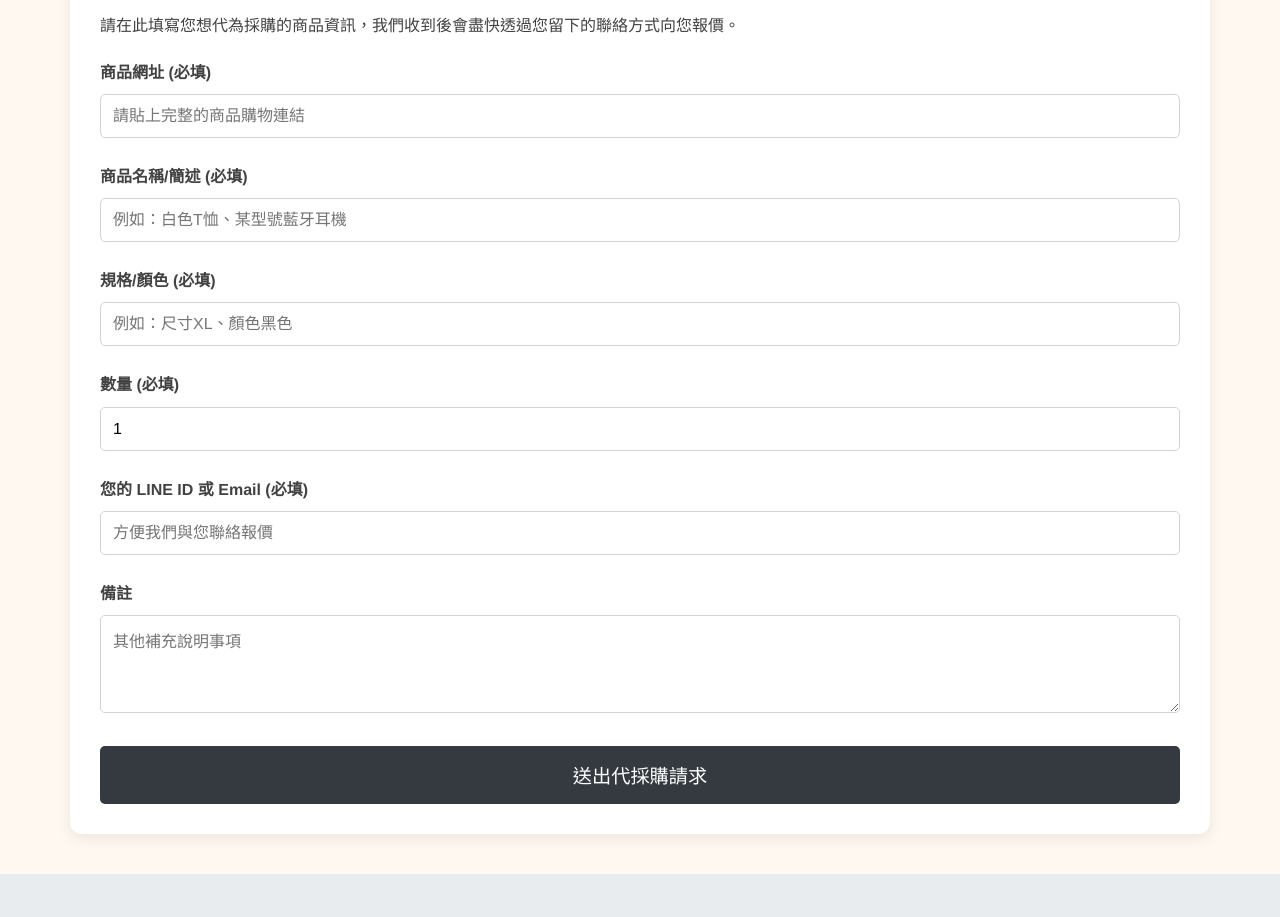
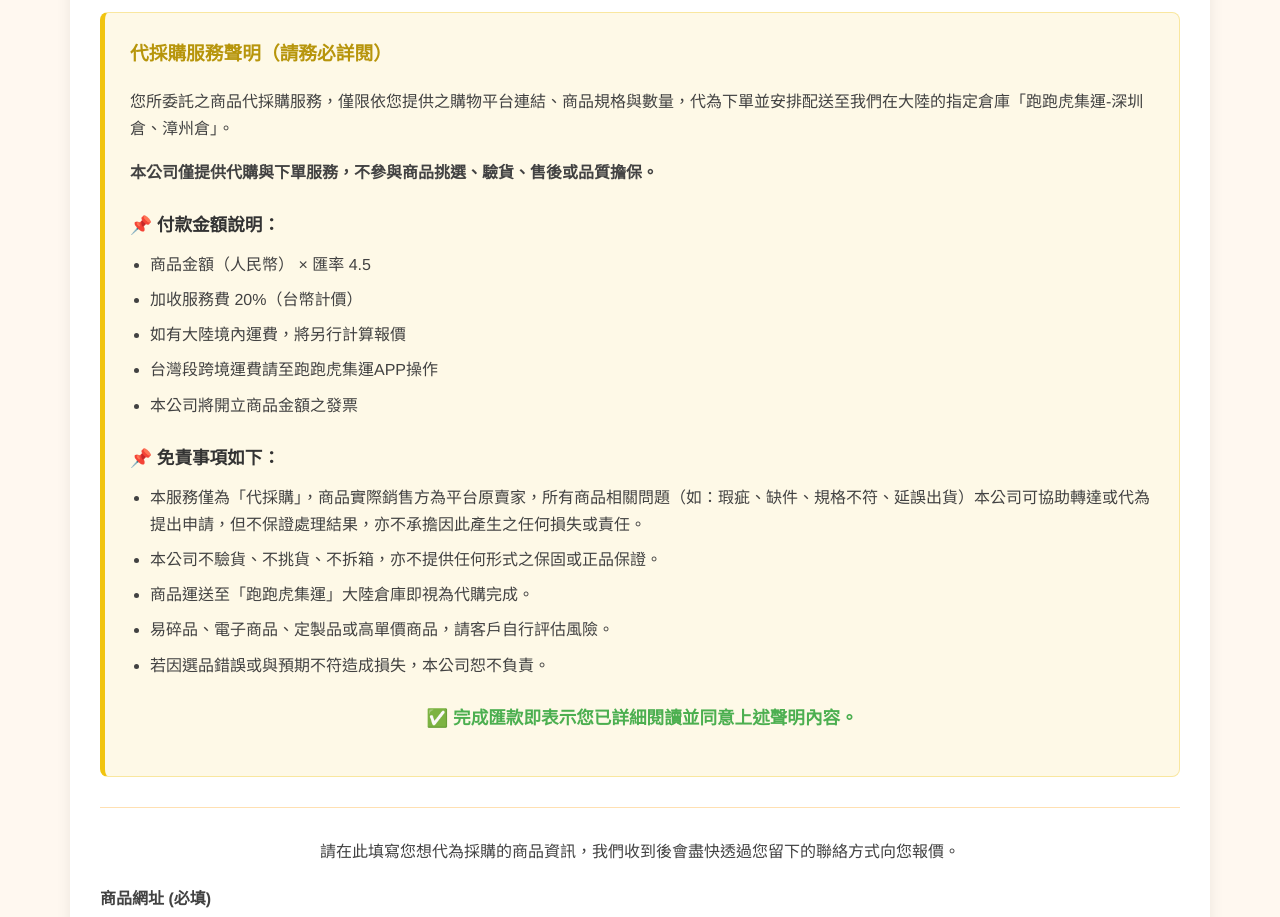
Before and after one commit to RD107924/daigou-platform, a website: page request.html in a window 1280 px wide. Shown: the part 198-1115 px from the top of the page. Drawn offline with Linux system fonts and the light colour scheme.

```diff
--- a/css/style.css
+++ b/css/style.css
@@ -497,3 +497,47 @@
   color: white;
   border-color: var(--primary-color);
 }
+/* --- 代採購聲明區塊樣式 --- */
+.declaration-box {
+  background-color: #fef9e7; /* 柔和的黃色背景 */
+  border: 1px solid #f9e79f;
+  border-left: 5px solid #f1c40f; /* 左側黃色強調線 */
+  border-radius: 8px;
+  padding: 25px;
+  margin-top: 20px;
+  margin-bottom: 30px;
+}
+
+.declaration-box h3 {
+  margin-top: 0;
+  color: #b7950b;
+}
+
+.declaration-box h4.declaration-subtitle {
+  margin-top: 25px;
+  margin-bottom: 10px;
+  color: #333;
+  font-size: 1.1em;
+}
+
+.declaration-box ul {
+  padding-left: 20px;
+  margin: 0;
+}
+
+.declaration-box ul li {
+  margin-bottom: 8px;
+}
+
+.declaration-box .declaration-agreement {
+  margin-top: 25px;
+  font-size: 1.1em;
+  text-align: center;
+  color: var(--success-color);
+}
+
+.section-divider {
+  border: none;
+  border-top: 1px solid var(--border-color);
+  margin: 30px 0;
+}
--- a/request.html
+++ b/request.html
@@ -21,8 +21,47 @@
 
     <main class="container">
       <div class="page-section">
-        <h2>代採購委託單</h2>
-        <p>
+        <h2>代採購委託</h2>
+
+        <div class="declaration-box">
+          <h3>代採購服務聲明（請務必詳閱）</h3>
+          <p>
+            您所委託之商品代採購服務，僅限依您提供之購物平台連結、商品規格與數量，代為下單並安排配送至我們在大陸的指定倉庫「跑跑虎集運-深圳倉、漳州倉」。
+          </p>
+          <p>
+            <strong
+              >本公司僅提供代購與下單服務，不參與商品挑選、驗貨、售後或品質擔保。</strong
+            >
+          </p>
+
+          <h4 class="declaration-subtitle">📌 付款金額說明：</h4>
+          <ul>
+            <li>商品金額（人民幣） × 匯率 4.5</li>
+            <li>加收服務費 20%（台幣計價）</li>
+            <li>如有大陸境內運費，將另行計算報價</li>
+            <li>台灣段跨境運費請至跑跑虎集運APP操作</li>
+            <li>本公司將開立商品金額之發票</li>
+          </ul>
+
+          <h4 class="declaration-subtitle">📌 免責事項如下：</h4>
+          <ul>
+            <li>
+              本服務僅為「代採購」，商品實際銷售方為平台原賣家，所有商品相關問題（如：瑕疵、缺件、規格不符、延誤出貨）本公司可協助轉達或代為提出申請，但不保證處理結果，亦不承擔因此產生之任何損失或責任。
+            </li>
+            <li>
+              本公司不驗貨、不挑貨、不拆箱，亦不提供任何形式之保固或正品保證。
+            </li>
+            <li>商品運送至「跑跑虎集運」大陸倉庫即視為代購完成。</li>
+            <li>易碎品、電子商品、定製品或高單價商品，請客戶自行評估風險。</li>
+            <li>若因選品錯誤或與預期不符造成損失，本公司恕不負責。</li>
+          </ul>
+          <p class="declaration-agreement">
+            ✅ <strong>完成匯款即表示您已詳細閱讀並同意上述聲明內容。</strong>
+          </p>
+        </div>
+        <hr class="section-divider" />
+
+        <p style="text-align: center">
           請在此填寫您想代為採購的商品資訊，我們收到後會盡快透過您留下的聯絡方式向您報價。
         </p>
 
```
